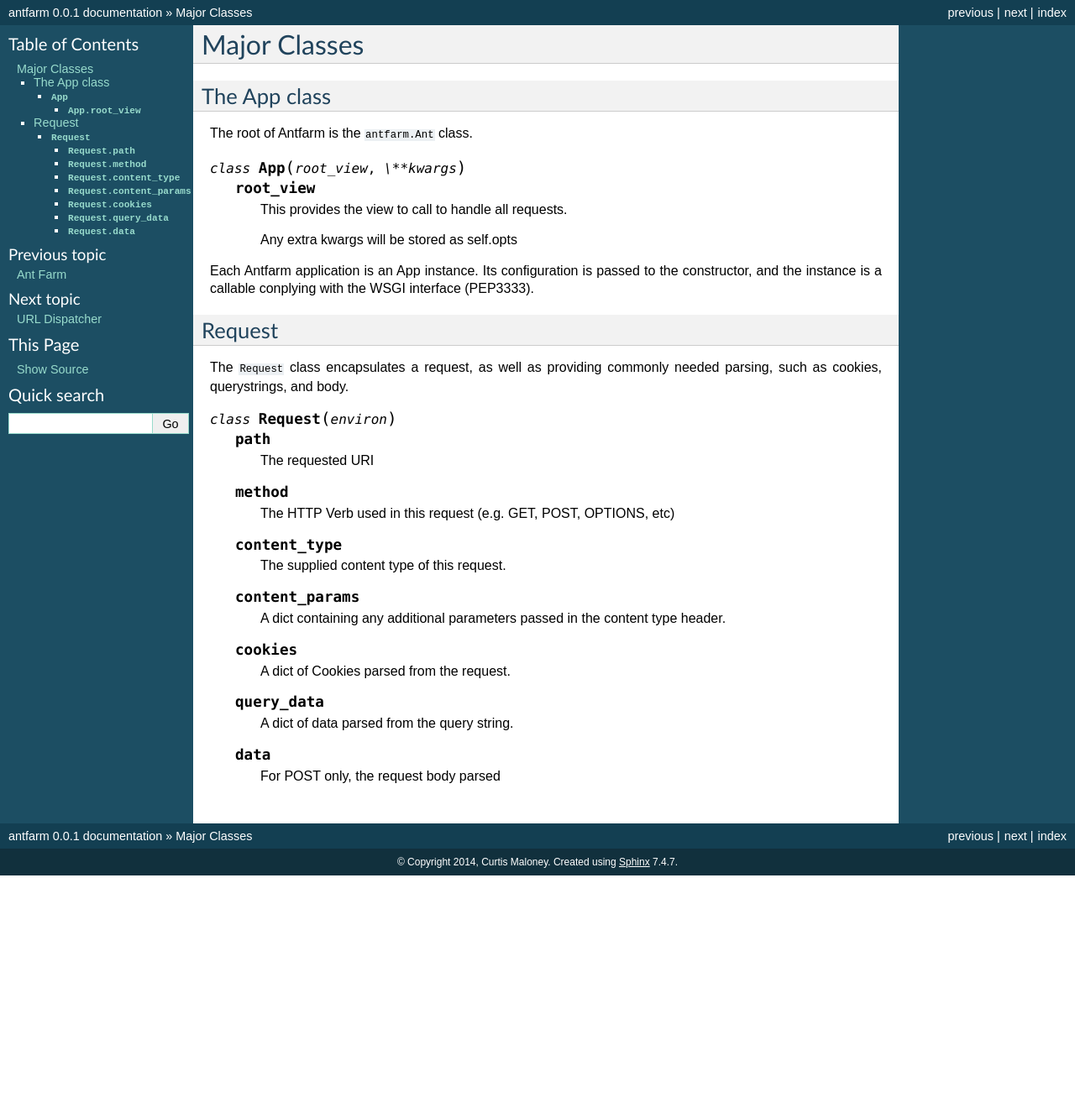
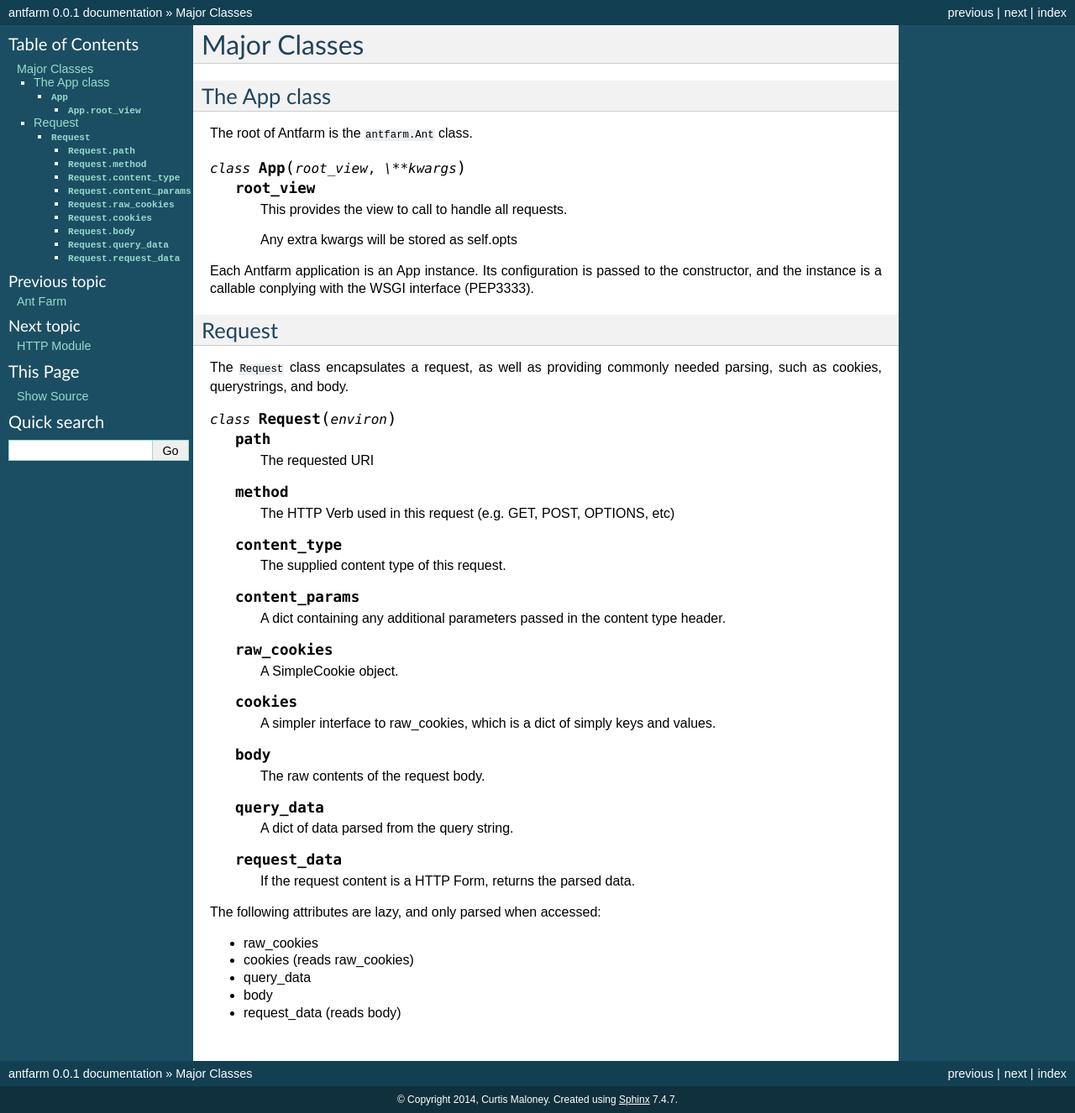
Before and after one commit to funkybob/antfarm, a Sphinx documentation site: the page built from docs/api.rst, in a window 1280 px wide. Shown: the whole page at 84% size. Built offline with Sphinx 7.4.7, drawn with Linux system fonts in a browser that asks for light colours; before the commit the page ends 1043 px from its top, so only the background shows below that.

Commit message:
Add more docs

```diff
--- a/docs/api.rst
+++ b/docs/api.rst
@@ -45,14 +45,32 @@ needed parsing, such as cookies, querystrings, and body.
       A dict containing any additional parameters passed in the content type
       header.
 
+   .. attribute:: raw_cookies
+
+      A SimpleCookie object.
+
    .. attribute:: cookies
 
-      A dict of Cookies parsed from the request.
+      A simpler interface to raw_cookies, which is a dict of simply keys and
+      values.
+
+   .. attribute:: body
+
+      The raw contents of the request body.
 
    .. attribute:: query_data
 
       A dict of data parsed from the query string.
 
-   .. attribute:: data
+   .. attribute:: request_data
 
-      For POST only, the request body parsed
+      If the request content is a HTTP Form, returns the parsed data.
+
+
+The following attributes are lazy, and only parsed when accessed:
+
+- raw_cookies
+- cookies (reads raw_cookies)
+- query_data
+- body
+- request_data (reads body)
--- a/docs/index.rst
+++ b/docs/index.rst
@@ -40,6 +40,7 @@ Contents:
    :maxdepth: 2
 
    api
+   http
    urls
    utilities
    django
```
Also changed, not shown: docs/http.rst (added, +60 -0 lines).
